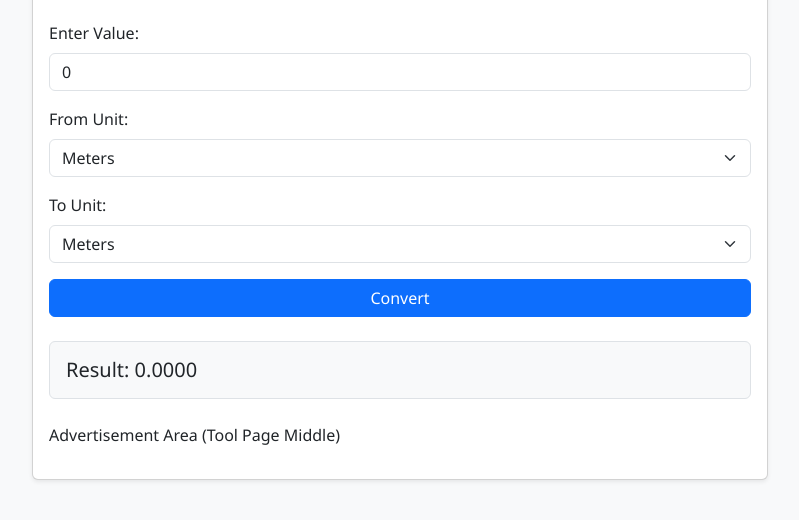
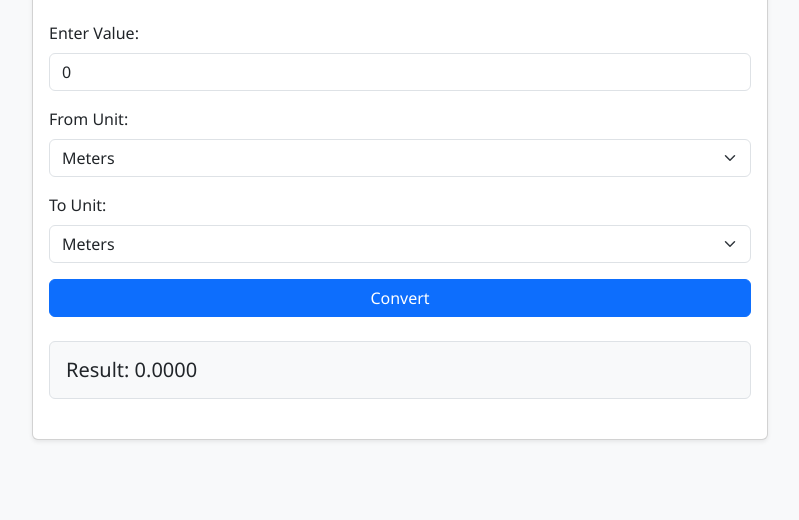
Before and after one commit to AiTechnocrafts/Multi-Converters-Tool, a plain HTML site: page tools/length-converter.html in a window 1280 px wide. Shown: the part 140-660 px from the top of the page, without its empty margins (240-1039 px from the left). Drawn offline with nearby package versions, Linux system fonts and the light colour scheme.

Commit message:
Update length-converter.html

```diff
--- a/tools/length-converter.html
+++ b/tools/length-converter.html
@@ -76,7 +76,8 @@
 
                         <!-- Ad Section Placeholder (Middle of Tool) -->
                         <div class="ad-placeholder mt-4">
-                            <p>Advertisement Area (Tool Page Middle)</p>
+                            <p><script async="async" data-cfasync="false" src="//pl27265286.profitableratecpm.com/0938657790c8b57c99cddaed72866396/invoke.js"></script>
+<div id="container-0938657790c8b57c99cddaed72866396"></div></p>
                             <!-- AdSense Code or other ad network code will go here -->
                         </div>
 
```
